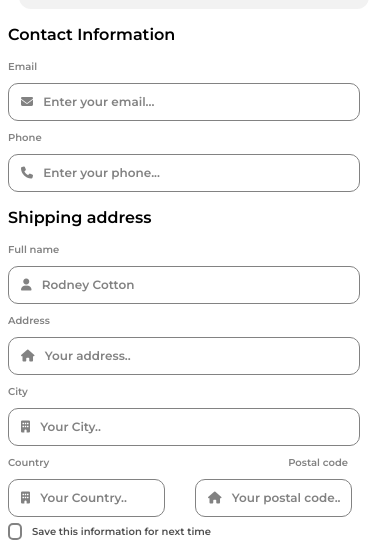
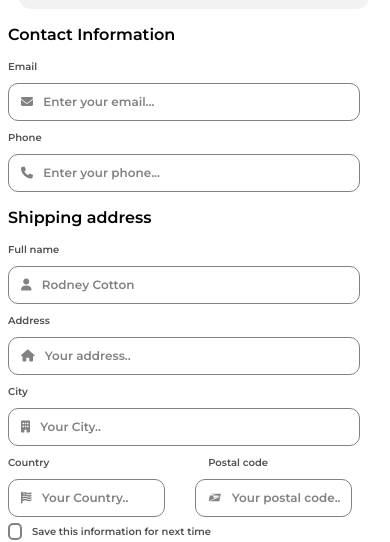
Before and after one commit to Kstrohfus/checkout-page, a plain HTML site: page index.html in a window 390 px wide. Shown: the part 562-1104 px from the top of the page. Drawn offline with Linux system fonts and the light colour scheme.

Commit message:
Changed some icons mobild version complete

```diff
--- a/css/styles.css
+++ b/css/styles.css
@@ -89,7 +89,7 @@ hr {
 /* Form */
 
 .form-labels {
-    color: #828282;
+    color: #4f4f4f;
     font-size: 10px;
     margin: 10px 0;
 }
@@ -122,7 +122,7 @@ i {
     display: flex;
     justify-content: space-between;
     margin-right: 120px;
-    width: 340px;
+    width: 260px;
 }
 
 /* Bottom after Forms */
@@ -149,5 +149,6 @@ button {
     border: none;
     margin-left: 200px;
 }
+
 /* @media screen (min-width: 1200px) {
 } */
--- a/index.html
+++ b/index.html
@@ -90,10 +90,10 @@
         </div>
         <div class="country">
             <div class="placeholders country">
-                <i class="fa-solid fa-building"></i> Your Country..
+                <i class="fa-solid fa-flag-usa"></i> Your Country..
             </div>
             <div class="placeholders country">
-                <i class="fa-solid fa-house"></i> Your postal code..
+                <i class="fa-brands fa-usps"></i> Your postal code..
             </div>
         </div>
         <div class="save">
```
